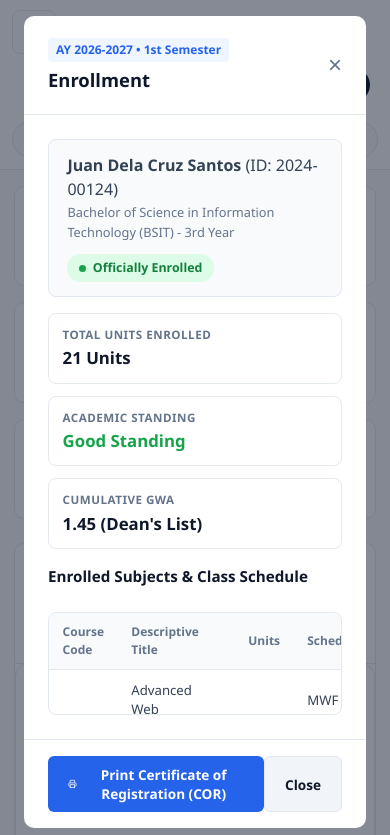
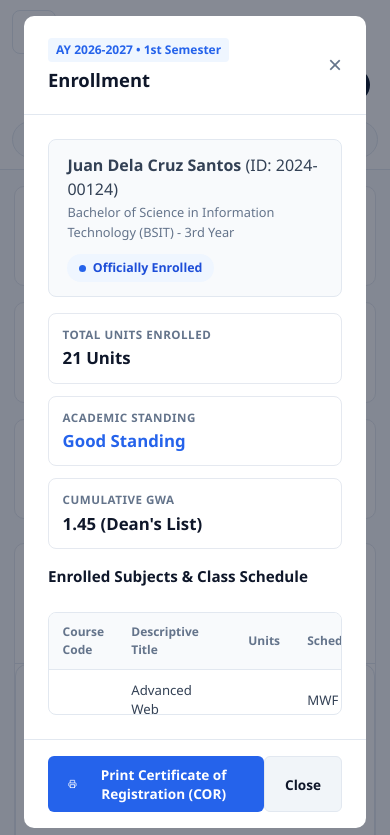
Before and after one commit to richardtanduyan28-stack/DSSC-Student-Services, a plain HTML site: page index.html in a window 390 px wide. Both pictures are taken after a click on the button "View Active Units and Enrolled Courses". Shown: the top 835 px of the page. Drawn offline with Linux system fonts and the light colour scheme.

Commit message:
Update DSSC Student Services

```diff
--- a/index.html
+++ b/index.html
@@ -961,7 +961,7 @@
               <strong>IT Department Laboratories</strong>
               <p>Return the IT631 kit to the Lab 3 custodian.</p>
             </div>
-            <span class="status-pill pill-pending" style="background-color: #FEE2E2; color: #B91C1C;"><span class="status-dot" style="background-color: #DC2626;"></span> Deficient</span>
+            <span class="status-pill pill-pending"><span class="status-dot"></span> Deficient</span>
           </div>
         </div>
 
--- a/script.js
+++ b/script.js
@@ -973,7 +973,7 @@ document.addEventListener("DOMContentLoaded", () => {
   const modalPrintBtn = document.getElementById("modalPrintBtn");
   if (modalPrintBtn) {
     modalPrintBtn.addEventListener("click", () => {
-      closeModalById("academicStatusModal");
+      closeModal();
       showToast("Preparing record for printing.", "info");
       setTimeout(() => window.print(), 600);
     });
@@ -982,7 +982,7 @@ document.addEventListener("DOMContentLoaded", () => {
   const printCorBtn = document.getElementById("printCorBtn");
   if (printCorBtn) {
     printCorBtn.addEventListener("click", () => {
-      closeModalById("clearanceModal");
+      closeModalById("academicStatusModal");
       showToast("Preparing registration certificate.", "info");
       setTimeout(() => window.print(), 600);
     });
--- a/styles.css
+++ b/styles.css
@@ -31,17 +31,17 @@
   --text-placeholder: #94A3B8;
 
   /* Status Badge Colors */
-  --status-pending-bg: #FEF3C7;
-  --status-pending-text: #B45309;
-  --status-pending-dot: #D97706;
+  --status-pending-bg: #EFF6FF;
+  --status-pending-text: #1D4ED8;
+  --status-pending-dot: #2563EB;
 
   --status-proc-bg: #EFF6FF;
   --status-proc-text: #1D4ED8;
   --status-proc-dot: #2563EB;
 
-  --status-appr-bg: #DCFCE7;
-  --status-appr-text: #15803D;
-  --status-appr-dot: #16A34A;
+  --status-appr-bg: #EFF6FF;
+  --status-appr-text: #1D4ED8;
+  --status-appr-dot: #2563EB;
 
   /* Layout Constants */
   --sidebar-width: 260px;
@@ -674,7 +674,7 @@ body {
 
 .bubble-yellow {
   background-color: transparent;
-  color: #D97706;
+  color: var(--primary-blue);
 }
 
 /* Card 3: Clearance Deficiencies (Red/Pink Theme) */
@@ -684,7 +684,7 @@ body {
 
 .bubble-red {
   background-color: transparent;
-  color: #DC2626;
+  color: var(--primary-blue);
 }
 
 /* Admin Notice Pill - ONLY shown in Admin Mode */
@@ -1585,8 +1585,8 @@ body.admin-mode .admin-inline-actions {
   color: var(--text-heading);
 }
 
-.text-success { color: #16A34A !important; }
-.text-warning { color: #D97706 !important; }
+.text-success,
+.text-warning { color: var(--primary-blue) !important; }
 
 /* Modal Data Table */
 .table-container-modal {
@@ -2125,19 +2125,35 @@ body.admin-mode .admin-inline-actions {
     padding: 1.25rem 1rem;
   }
 
-  /* Modal responsiveness */
+}
+
+@media (max-width: 767px), (max-height: 600px) {
+  .modal-backdrop {
+    height: 100dvh;
+  }
+
   .modal-dialog {
     max-width: 100%;
     margin: 0.5rem;
     max-height: calc(100vh - 2rem);
     max-height: calc(100dvh - 2rem);
+    min-height: 0;
     display: flex;
     flex-direction: column;
   }
 
+  .modal-header,
+  .modal-footer {
+    flex: 0 0 auto;
+  }
+
   .modal-body {
+    flex: 1 1 auto;
+    min-height: 0;
     overflow-y: auto;
-    overscroll-behavior: contain;
+    -webkit-overflow-scrolling: touch;
+    overscroll-behavior-y: contain;
+    touch-action: pan-y;
   }
 }
 
```
